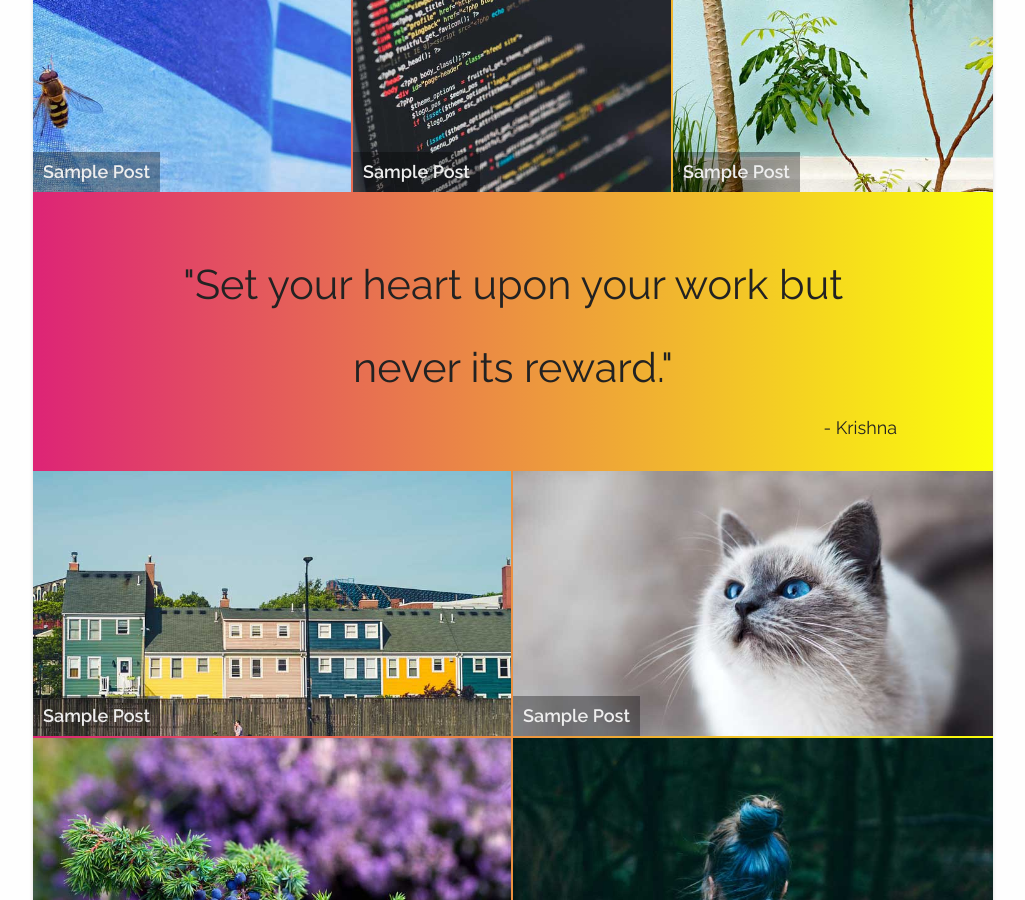
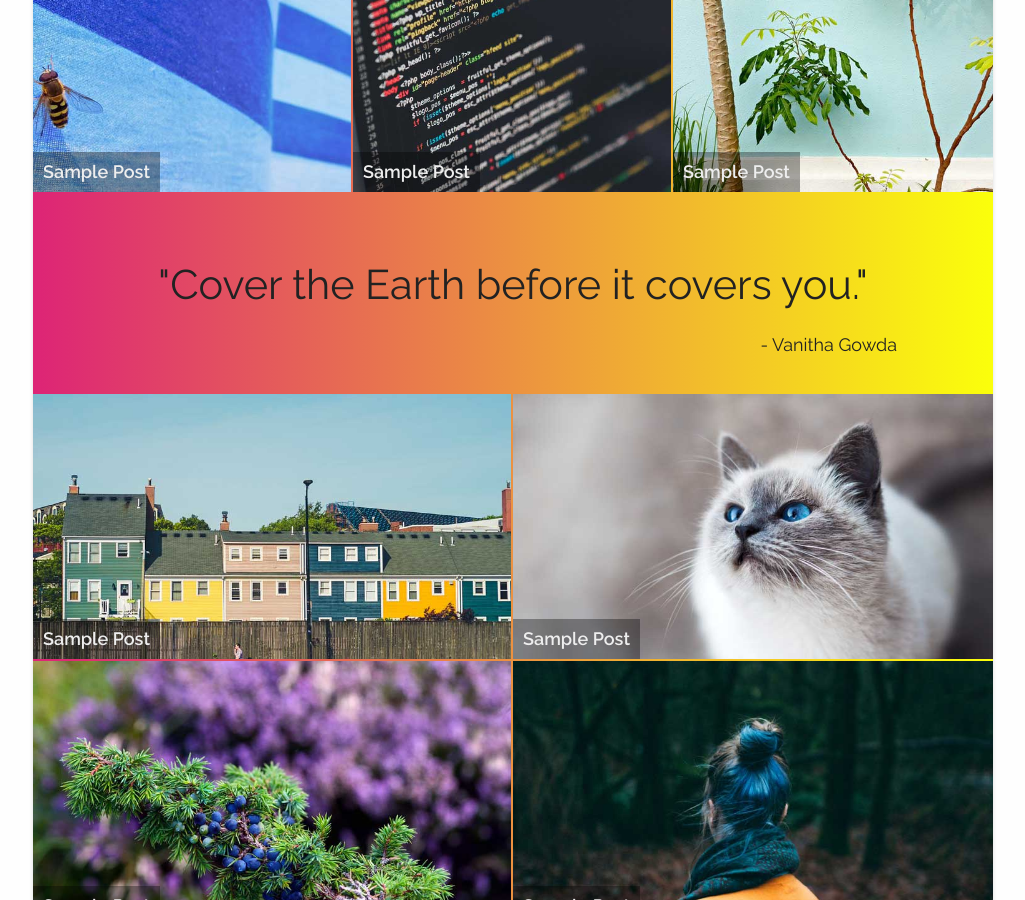
Before and after one commit to cpt2vak/MyBlog, a Jekyll site: the page built from index.html, in a window 1280 px wide and 900 px high, scrolled down 954 px. Shown: the whole window, without its empty margins (127-1152 px from the left). Built offline with Jekyll 4.4.1, drawn with Linux system fonts in a browser that asks for light colours.

Commit message:
changing quote

```diff
--- a/index.html
+++ b/index.html
@@ -1,8 +1,8 @@
 ---
 title: Home
 layout: default
-quote-of-the-day: Set your heart upon your work but never its reward.
-quote-by: Krishna
+quote-of-the-day: Cover the Earth before it covers you.
+quote-by: Vanitha Gowda
 ---
 
 <div class="row first-row">
```
